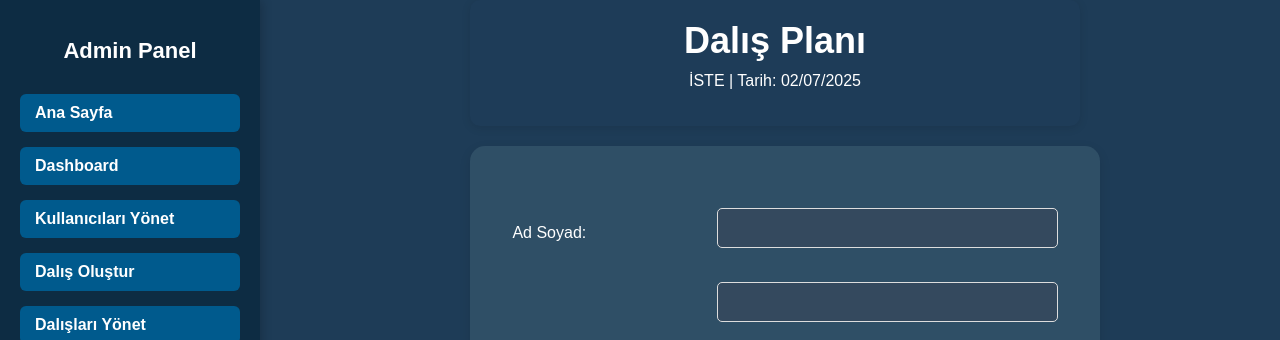
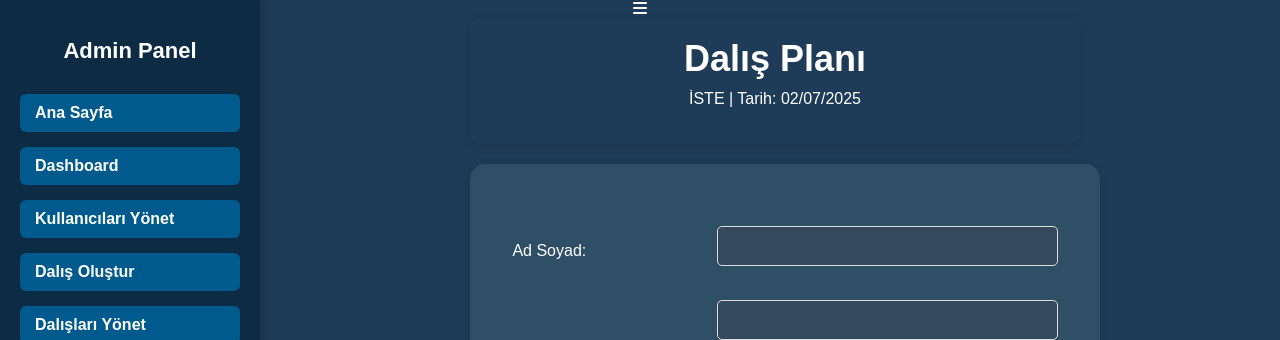
Before and after one commit to YigithanFirat/DivingLog, a PHP site: page /tcpdf/admin/diving.php in a window 1280 px wide. Shown: the top 340 px of the page. Run offline with PHP 8.4, Linux system fonts and the light colour scheme; some libraries are stand-ins or nearby versions.

Commit message:
Add menu toggle button and Font Awesome to admin panel
Introduced a menu toggle button with a Font Awesome bars icon for the admin panel sidebar. Added Font Awesome CDN link to enable icon usage.

```diff
--- a/src/admin/diving.php
+++ b/src/admin/diving.php
@@ -85,8 +85,12 @@ if ($_SERVER['REQUEST_METHOD'] === 'POST') {
     <title>DivingLog | Dalış Planı</title>
     <link rel="stylesheet" href="../CSS/diving.css" />
     <link rel="icon" href="../images/divinglog.png" />
+    <link rel="stylesheet" href="https://cdnjs.cloudflare.com/ajax/libs/font-awesome/6.5.0/css/all.min.css">
 </head>
 <body>
+    <div class="menu-toggle" onclick="toggleSidebar()">
+        <i class="fas fa-bars"></i>
+    </div>
     <div class="sidebar">
         <h2>Admin Panel</h2>
         <ul>
```
